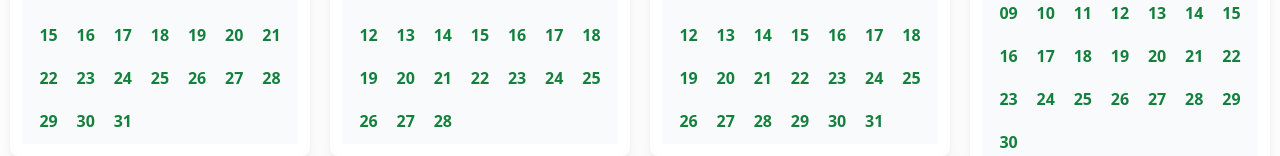
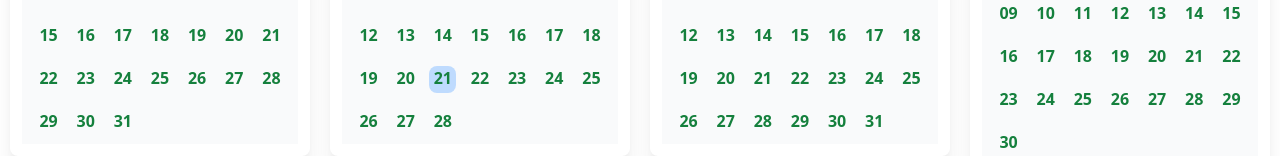
Before and after one commit to edgarrps/pretty-calendar, a React (Vite) app: page / in a window 1280 px wide. Shown: the part 278-434 px from the top of the page. Built offline with nearby package versions, Linux system fonts and the light colour scheme.

Commit message:
Added a current Day marking

```diff
--- a/src/components/CardsOfDays.jsx
+++ b/src/components/CardsOfDays.jsx
@@ -1,14 +1,23 @@
 import { useEffect, useState } from "react"
+import moment from "moment"
 
 const CardsOfDays = (props) => {
+  const monthToday = moment().format('MM')
+  const dayToday = moment().format('DD')
+  const day = props.day._d
   const [dayBtn, setDayBtn] = useState('')
-  const day = props.day._d
+  const [currentDay, setCurrentDay] = useState(new Date(monthToday + ',' + dayToday + ',' + props.year))
+
 
   useEffect(() => {
     const currentMonth = new Date(props.month + ',01,' + props.year)
-
     if (day.getMonth() !== currentMonth.getMonth()) {
       setDayBtn('noInMonth')
+      return
+    }
+
+    if (day.getTime() === currentDay.getTime()) {
+      setCurrentDay('today')
       return
     }
 
@@ -32,7 +41,7 @@ const CardsOfDays = (props) => {
 
 
   return (
-    <div onClick={handleClickDate} className={`cursor-pointer select-none	font-semibold w-[27px] h-[27px] rounded-lg ${dayBtn == 'ok' ? 'bg-yellow-200' : ''} ${dayBtn === 'noInMonth' ? 'text-gray-50 cursor-not-allowed' : ''}`}> {props.day.format('DD').toString()}</div>
+    <div onClick={handleClickDate} className={`cursor-pointer select-none	font-semibold w-[27px] h-[27px] rounded-lg ${dayBtn == 'ok' ? 'bg-yellow-200' : ''} ${dayBtn === 'noInMonth' ? 'text-gray-50 cursor-not-allowed' : ''} ${currentDay === 'today' ? 'bg-blue-200 hover:' : ''}`}> {props.day.format('DD').toString()}</div>
   )
 }
 
```
